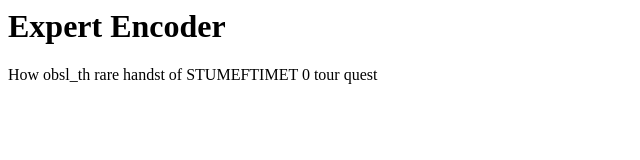
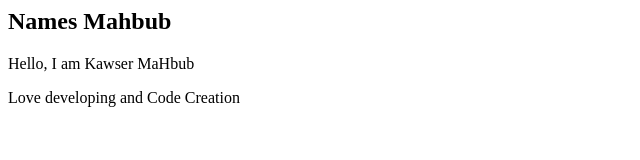
Before and after one commit to Kawser444/Ai, a website: page index.html in a window 1280 px wide. Shown: the whole page, without its empty margins (0-640 px from the left). Drawn offline with Linux system fonts and the light colour scheme.

Commit message:
Update index.html with portfolio

```diff
--- a/index.html
+++ b/index.html
@@ -1 +1 @@
-<html><head><title>Kawser Mahbub\'s Portfolio</title></head><body><h1>Expert Encoder</h1><p>How obsl_th rare handst of STUMEFTIMET 0 tour quest</p></body></html>
+<html><head><title>AI Portfolio </title><meta charset='utf-8'></head><body><h2>Names Mahbub</h2><p>Hello, I am Kawser MaHbub</p><p>Love developing and Code Creation</p></body></html>
```
